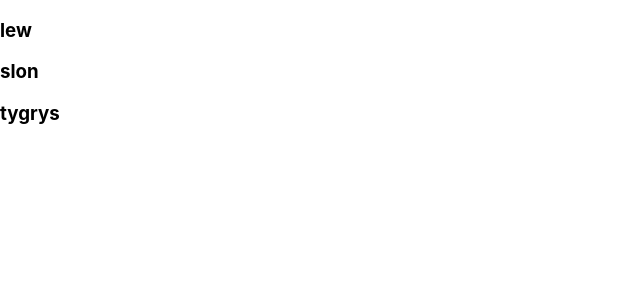
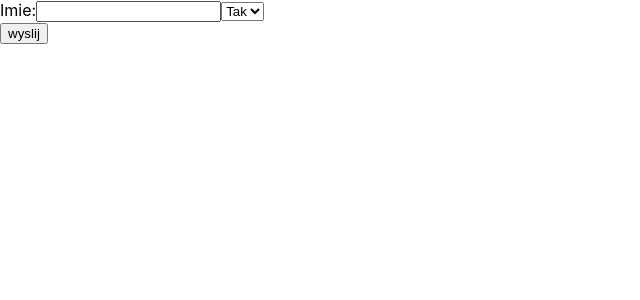
Before and after one commit to ibianche/react-app, a React (Create React App) app: page / in a window 1280 px wide. Shown: the top 300 px of the page, without its empty margins (0-640 px from the left). Built offline with nearby package versions, Linux system fonts and the light colour scheme.

Commit message:
formularze label input s2f20

```diff
--- a/src/App.js
+++ b/src/App.js
@@ -1,32 +1,38 @@
-import React from 'react';
+import React, {useState} from 'react';
 
 
 function App() {
 
-  let zwierzeta = [
-    {id: 1, nazwa: 'lew', waga: 200},
-    {id: 2, nazwa: 'slon', waga: 600},
-    {id: 3, nazwa: 'tygrys', waga: 150},
-  ];
+  const [imie, setImie] = useState('');
+  const [wybor, setWybor] = useState('tak');
 
-  const klik = zwierze => () => {   // <--- to  () => jezeli jeden argument mozna bez nawiasow
-    console.log('klik');
-    console.log(zwierze)
+  const wyslij = (evt) => {
+    evt.preventDefault();
+    console.log('Nasze imie to: ', imie, wybor)
   };
 
-  let listaNumerow = zwierzeta.map(zwierze => {   //'zwierze' okreslamy nazwe-indeks elementu
+  const zmianaImie = (evt) => {
+   setImie(evt.target.value);
+  };
 
-      return (
-        <div key={zwierze.id} onClick={klik(zwierze)}>
-          <h3>{zwierze.nazwa}</h3>
-        </div>
-      )
-    });
+  const zmianaWybor = (evt) => {
+    setWybor(evt.target.value);
+  };
+
 
   return (
-    <div>
-      {listaNumerow}
-    </div>
+    <form onSubmit={wyslij}>
+      <label>
+        Imie:
+        <input type='text' value={imie} onChange={zmianaImie}/>
+      </label>
+      <select value={wybor} onChange={zmianaWybor}>
+        <option value='tak'>Tak</option>
+        <option value='nie'>Nie</option>
+      </select>
+      <br/>
+      <input type='submit' value='wyslij'/>
+    </form>
   );
 }
 
```
